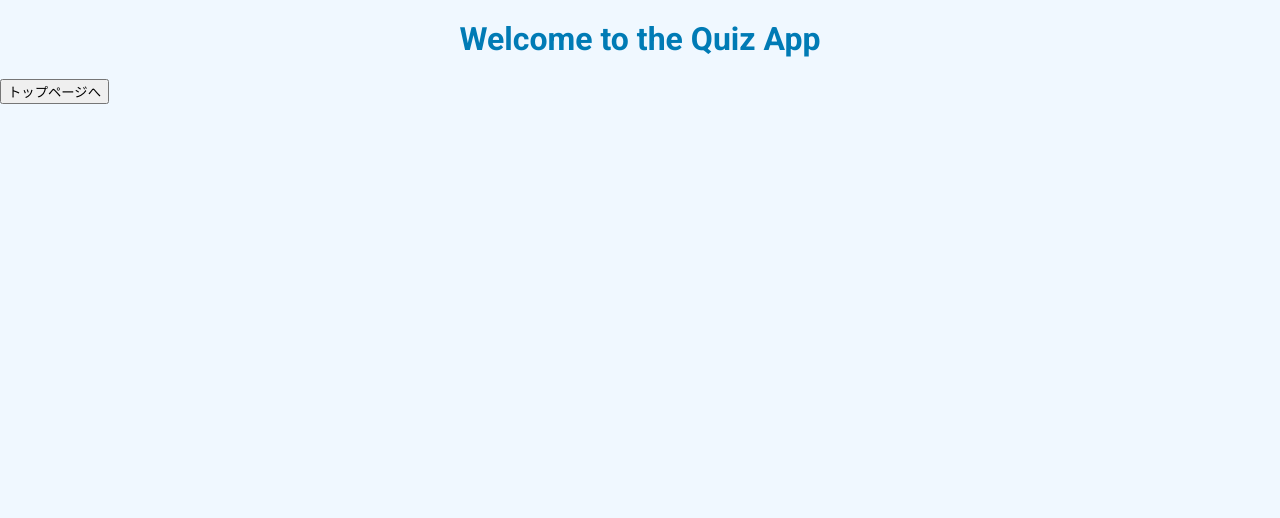
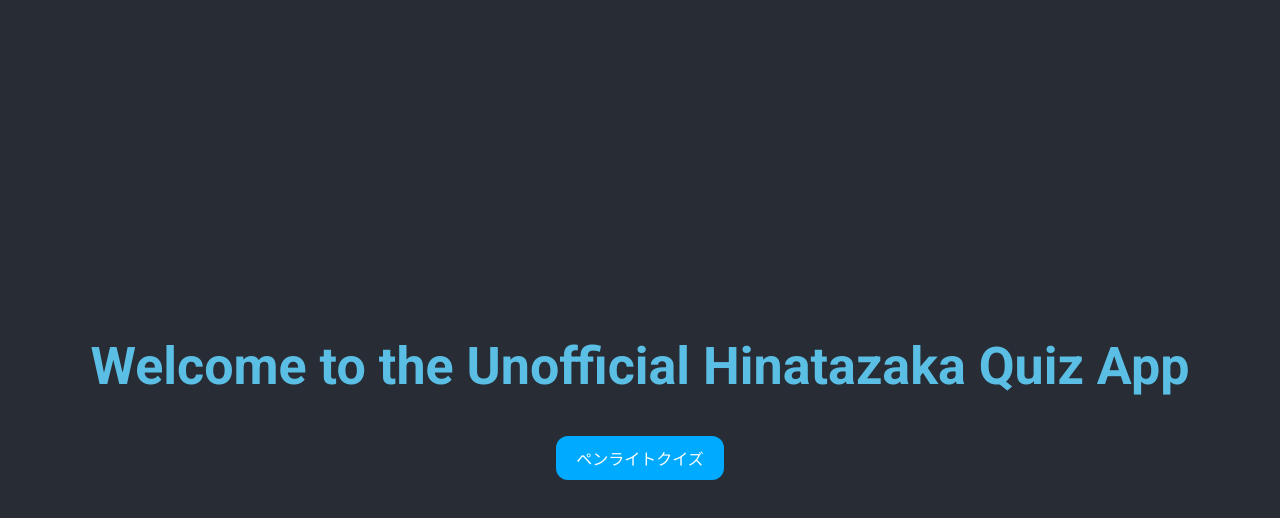
Before and after one commit to curogihu/hinatazaka_pen_light_color_quiz, a React (Create React App) app: page / in a window 1280 px wide. Shown: the top 518 px of the page. Built offline with nearby package versions, Linux system fonts and the light colour scheme.

Commit message:
final commit

```diff
--- a/src/App.css
+++ b/src/App.css
@@ -12,7 +12,7 @@ body {
 /* タイトルのスタイル */
 h1 {
   text-align: center;
-  color: #007bb5; /* より濃い空色 */
+  color: #5BBEE4; /* より濃い空色 */
   margin-top: 20px;
 }
 
@@ -27,7 +27,7 @@ h1 {
 .quiz-options label {
   font-weight: bold;
   margin-bottom: 5px;
-  color: #007bb5;
+  color: #5BBEE4;
 }
 
 .quiz-options select,
@@ -35,7 +35,7 @@ h1 {
   width: 200px;
   padding: 10px;
   margin-bottom: 15px;
-  border: 1px solid #007bb5;
+  border: 1px solid #5BBEE4;
   border-radius: 5px;
   background-color: #fff;
   color: #333;
@@ -44,7 +44,7 @@ h1 {
 }
 
 .quiz-options button {
-  background-color: #007bb5;
+  background-color: #5BBEE4;
   color: white;
   cursor: pointer;
   transition: background-color 0.3s ease;
@@ -69,7 +69,7 @@ h1 {
 }
 
 .result-container h1 {
-  color: #007bb5; /* タイトルの色を空色に合わせる */
+  color: #5BBEE4; /* タイトルの色を空色に合わせる */
 }
 
 .result-container p {
@@ -81,7 +81,7 @@ h1 {
 .result-container button {
   margin-top: 20px;
   padding: 10px 20px;
-  background-color: #007bb5;
+  background-color: #5BBEE4;
   color: #fff;
   border: none;
   border-radius: 5px;
@@ -101,7 +101,7 @@ h1 {
 }
 
 .quiz-container h1 {
-  color: #007bb5; /* タイトルの色を空色に合わせる */
+  color: #5BBEE4; /* タイトルの色を空色に合わせる */
 }
 
 .quiz-container .hearts {
@@ -126,7 +126,7 @@ h1 {
 .quiz-container button {
   margin: 5px;
   padding: 10px 20px;
-  background-color: #007bb5;
+  background-color: #5BBEE4;
   color: #fff;
   border: none;
   border-radius: 5px;
@@ -143,3 +143,33 @@ h1 {
   cursor: not-allowed;
   opacity: 0.6;
 }
+
+.App-header {
+  background-color: #282c34;
+  min-height: 100vh;
+  display: flex;
+  flex-direction: column;
+  align-items: center;
+  justify-content: center;
+  font-size: calc(10px + 2vmin);
+  color: white;
+}
+
+.custom-button {
+  background-color: #00aaff;
+  border: none;
+  color: white;
+  padding: 10px 20px;
+  text-align: center;
+  text-decoration: none;
+  display: inline-block;
+  font-size: 16px;
+  margin: 4px 2px;
+  cursor: pointer;
+  border-radius: 12px;
+  transition: background-color 0.3s ease;
+}
+
+.custom-button:hover {
+  background-color: #008ecc;
+}
--- a/src/App.js
+++ b/src/App.js
@@ -1,15 +1,19 @@
 import React from 'react';
-import { Link } from 'react-router-dom';
+import { useNavigate } from 'react-router-dom';
 import './App.css';
 
 function App() {
+  const navigate = useNavigate();
+
+  const handleButtonClick = () => {
+    navigate('/top'); // /top に遷移
+  };
+
   return (
     <div className="App">
       <header className="App-header">
-        <h1>Welcome to the Quiz App</h1>
-        <Link to="/top">
-          <button>トップページへ</button>
-        </Link>
+        <h1>Welcome to the Unofficial Hinatazaka Quiz App</h1>
+        <button className="custom-button" onClick={handleButtonClick}>ペンライトクイズ</button>
       </header>
     </div>
   );
--- a/src/pages/QuizPage.js
+++ b/src/pages/QuizPage.js
@@ -39,11 +39,10 @@ const QuizPage = () => {
         setIsCountingDown(difficulty === 'superhard');
       } else {
         // 最後の問題の場合も、色の変化を待ってから遷移
-        const timer = setTimeout(() => {
-          const timeTaken = formatTime(Date.now() - startTime);
+        const timeTaken = formatTime(Date.now() - startTime);
+        setTimeout(() => {
           navigate('/result', { state: { correctAnswers: questionIndex + 1, totalQuestions: questions.length, timeTaken } });
-        }, 3000); // 色の変化を待つ時間を設定（ここでは3秒）
-        return () => clearTimeout(timer); // タイマーをクリアして確実に待機する
+        }, 3000); // 3秒待機
       }
     };
 
@@ -55,7 +54,9 @@ const QuizPage = () => {
       setLife(life - 1);
       if (life - 1 === 0) {
         const timeTaken = formatTime(Date.now() - startTime);
-        navigate('/result', { state: { correctAnswers: questionIndex, totalQuestions: questions.length, timeTaken } });
+        setTimeout(() => {
+          navigate('/result', { state: { correctAnswers: questionIndex, totalQuestions: questions.length, timeTaken } });
+        }, 3000); // 3秒待機
         return;
       }
     }
@@ -71,7 +72,7 @@ const QuizPage = () => {
         return prevCountdown - 1;
       });
     }, 1000);
-  }, [life, questionIndex, questions, navigate, startTime, currentQuestion, difficulty]); // 必要な依存配列
+  }, [life, questionIndex, questions, navigate, startTime, currentQuestion, difficulty]);
 
   const initializeQuiz = useCallback(() => {
     setStartTime(Date.now());
--- a/src/pages/TopPage.js
+++ b/src/pages/TopPage.js
@@ -15,7 +15,7 @@ const TopPage = () => {
 
   return (
     <div>
-      <h1>日向坂46 ペンライトカラークイズ</h1>
+      <h1>日向坂46<br/>ペンライトカラークイズ</h1>
       <div className="quiz-options">
         <label>出題範囲</label>
         <select value={range} onChange={(e) => setRange(e.target.value)}>
```
